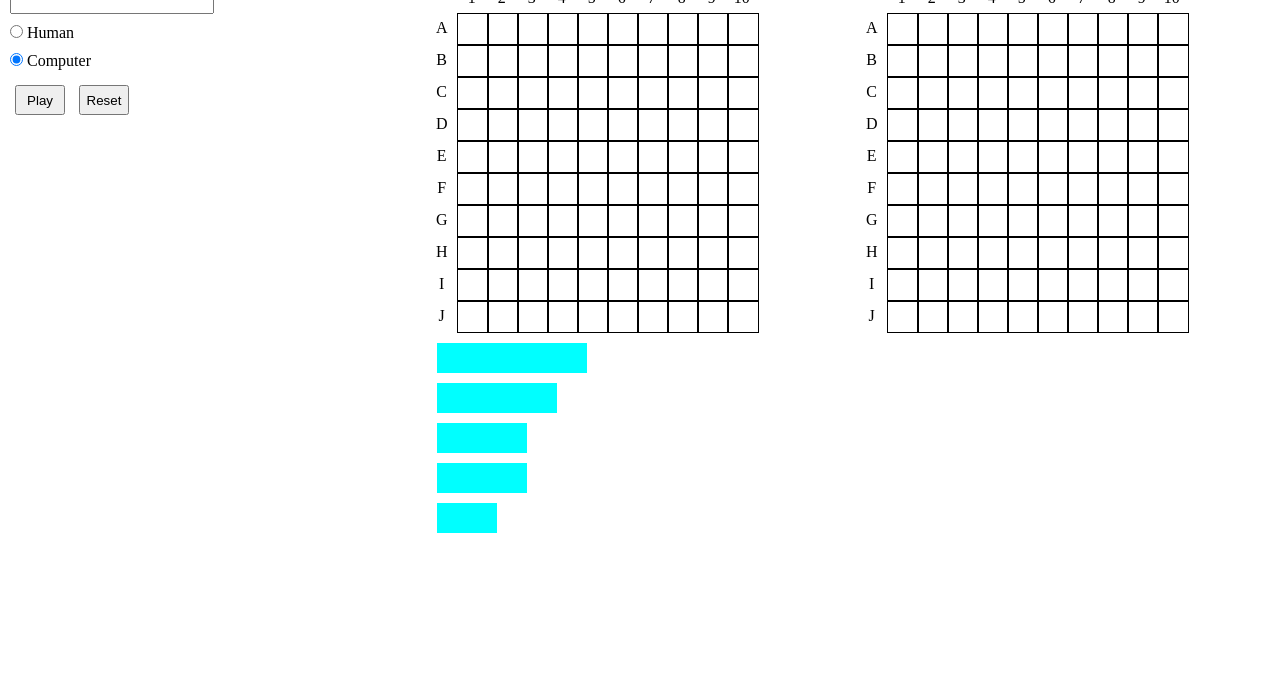
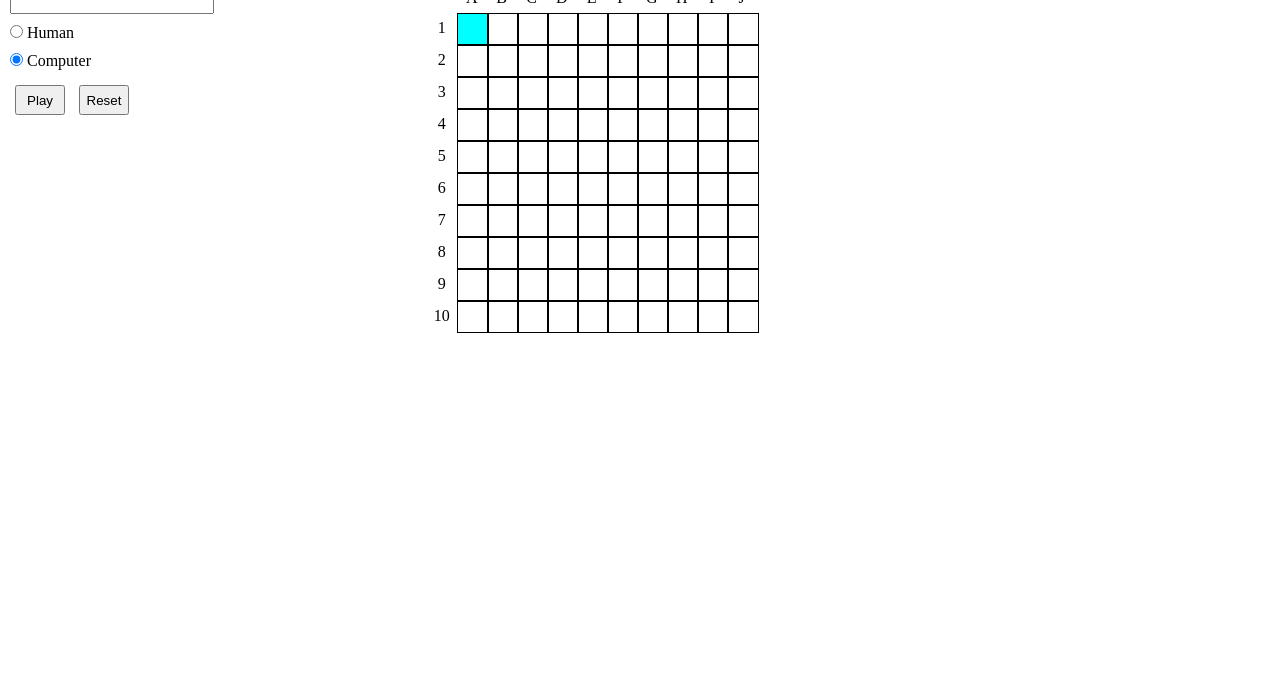
Before and after one commit to RogueGrim/battleShip-game, a website with bundled scripts: page src/index.html in a window 1280 px wide. Shown: the part 124-800 px from the top of the page. Built offline with nearby package versions, Linux system fonts and the light colour scheme.

Commit message:
deleted ships div added shipsRender for rendering ships added random function in gameboard class to place ships randomly shipModels obsolete, might delete

```diff
--- a/src/frontEnd_modules/boardMaker.js
+++ b/src/frontEnd_modules/boardMaker.js
@@ -13,26 +13,28 @@ function createBoard(name){
     board.appendChild(emptyArea)
 
     //loop for attaching the numbers to each cell
-    for(let i = 1; i <=10; i++){
+    letters.forEach(element =>{
         const outerLabel = document.createElement('div')
-        outerLabel.innerHTML = i
+        outerLabel.innerHTML = element
         outerLabel.classList.add('label')
         board.appendChild(outerLabel)
+    })
+
+    //loop over the letter array and creating the divs
+    for(let i = 1; i <= 10;i++){
+        const label = document.createElement('div')
+        label.innerHTML = i
+        label.classList.add('label')
+        board.appendChild(label)
+        for(let j = 0; j < 10; j++){
+            const cell = document.createElement('div')
+            cell.classList.add('cell')
+            cell.dataset.x = i - 1 //row index
+            cell.dataset.y = j //column index
+            board.appendChild(cell)
+        }
     }
 
-    //loop over the letter array and creating the divs
-    letters.forEach(element => {
-        const label = document.createElement('div')
-        label.innerHTML = element
-        label.classList.add('label')
-        board.appendChild(label)
-        for(let j = 1; j <= 10; j++){
-            const cell = document.createElement('div')
-            cell.classList.add('cell')
-            cell.setAttribute('value',`${element}${j}`)
-            board.appendChild(cell)
-        }
-    });
     container.appendChild(board)
 
 }
--- a/src/frontEnd_modules/shipModels.js
+++ b/src/frontEnd_modules/shipModels.js
@@ -2,11 +2,12 @@
 function shipCreate(name,length){
     const container = document.querySelector('.ships')
     const ship = document.createElement('div')
-    ship.classList.add(name)
+    ship.classList.add('ship')
+    ship.dataset.type = name
     ship.style.backgroundColor = 'cyan'
     ship.style.height = '30px'
-    ship.style.width = `${30*length}px` //multiply the lenght by width of the individual cells
+    ship.style.width = `${30*length}px` //multiply the length by width of the individual cells
     container.appendChild(ship)
 }
 
-export {shipCreate}
+export { shipCreate }
--- /dev/null
+++ b/src/frontEnd_modules/shipRender.js
@@ -0,0 +1,6 @@
+function renderShips(x,y){
+    const container = document.querySelector(`[data-x='${x}'][data-y='${y}']`)
+    container.classList.add('ship')
+}
+
+export { renderShips }
--- a/src/index.html
+++ b/src/index.html
@@ -38,7 +38,7 @@
         </div>
     </form>
     <div class="container"></div>
-    <div class="ships"></div>
+
 
 </body>
     <script type = 'module' src="script.js"></script>
--- a/src/script.js
+++ b/src/script.js
@@ -1,16 +1,11 @@
 import { createBoard } from "./frontEnd_modules/boardMaker.js"
-import { shipCreate } from "./frontEnd_modules/shipModels.js"
+import { renderShips } from "./frontEnd_modules/shipRender.js"
 import { checkType } from "./frontEnd_modules/typeSelector.js"
 
 createBoard('player')
-createBoard('enemy')
-
-shipCreate('carrier',5)
-shipCreate('battleShip',4)
-shipCreate('cruiser',3)
-shipCreate('submarine',3)
-shipCreate('destroyer',2)
 
 document.getElementsByName('type').forEach((e)=>{
     e.addEventListener('click',checkType)
 })
+
+renderShips(0,0)
--- a/src/style.css
+++ b/src/style.css
@@ -31,6 +31,7 @@ body{
 }
 
 .cell{
+    position: relative;
     border: 1px black solid;
     height: 30px;
     width: 30px;
@@ -70,13 +71,8 @@ button{
     width: 200px
 }
 
-.ships{
-    max-width: 330px;
-    display: flex;
-    flex-direction: column;
-    grid-column: 2 / 3;
-    margin: 10px;
-    gap: 10px;
+.ship{
+    background-color: cyan;
 }
 
 #player2{
```
Also changed, not shown: src/modules/gameboard.js (+26 -0 lines), src/modules/ships.js (+8 -1 lines).
